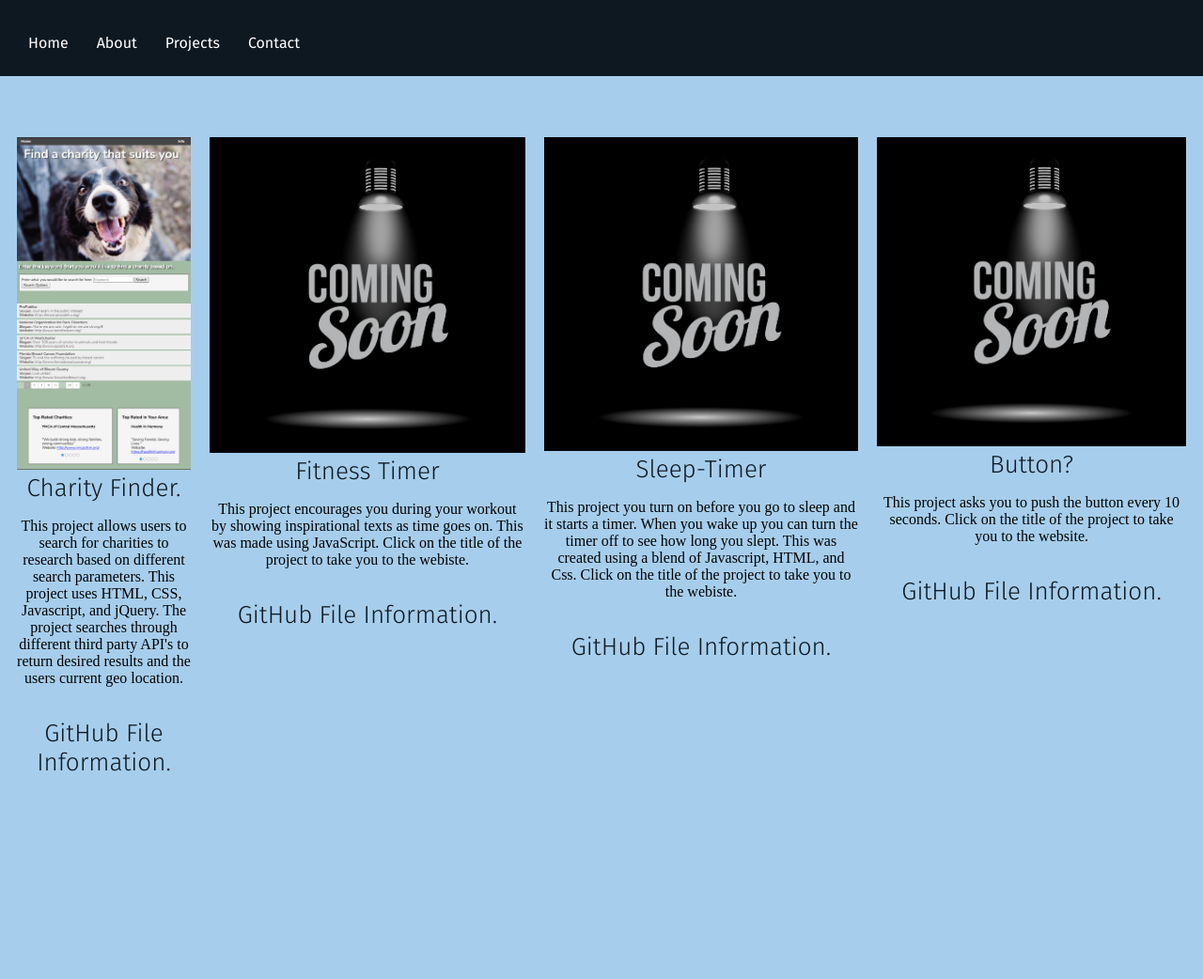
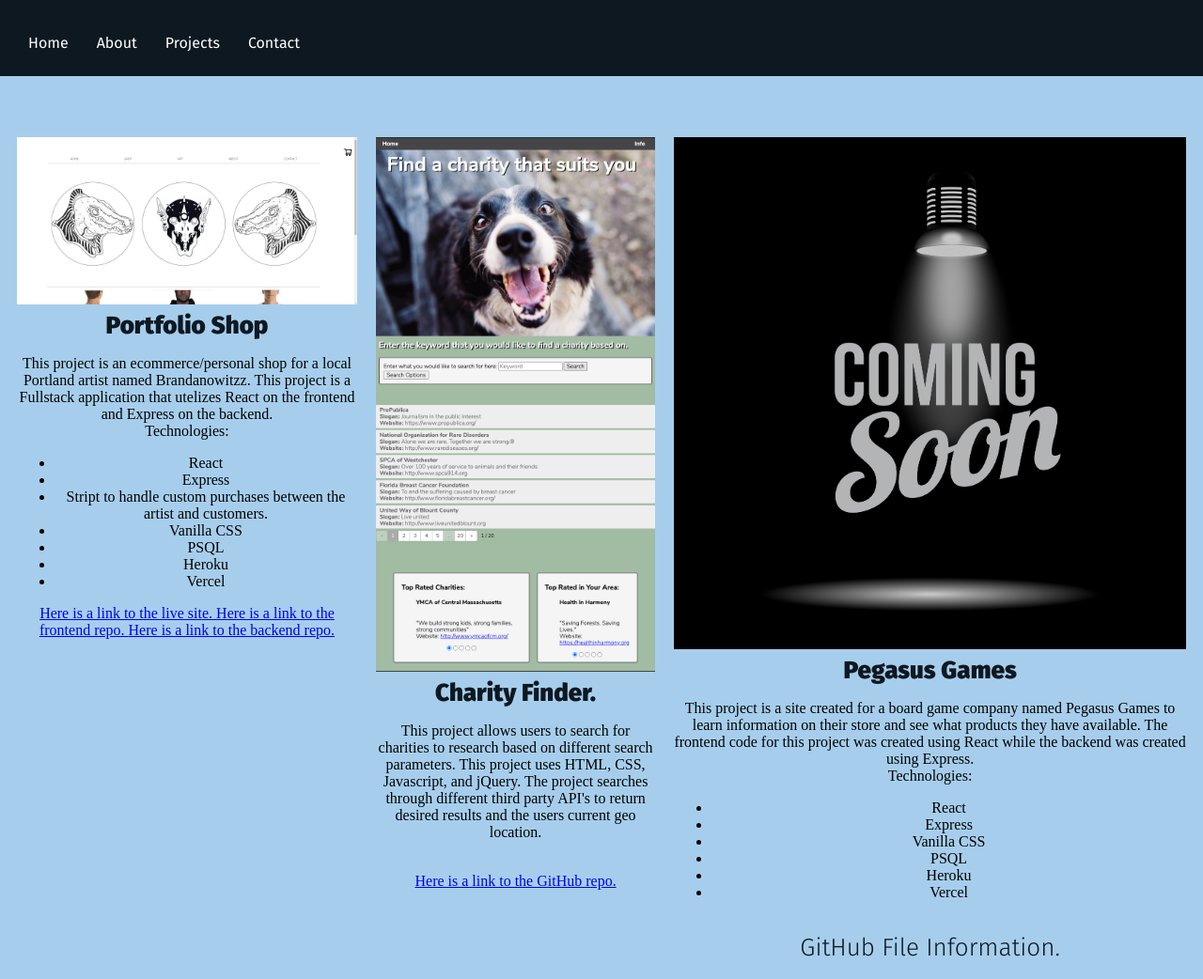
Before and after one commit to king-sawyer/Revised-Portfolio, a plain HTML site: page projects.html in a window 1280 px wide. Shown: the whole page at 94% size. Before the commit the page ends 845 px from the top, so only its background shows below. Drawn offline with Linux system fonts and the light colour scheme.

Commit message:
modified projects page

```diff
--- a/projects.html
+++ b/projects.html
@@ -1,84 +1,139 @@
 <!DOCTYPE html>
 <html lang="en">
   <head>
-	<meta charset="utf-8">
-	<meta name="viewport" content="width=device-width">
+    <meta charset="utf-8" />
+    <meta name="viewport" content="width=device-width" />
     <title>Sawyer King</title>
-
 
     <!-- link to fonts -->
 
-     <link href="https://fonts.googleapis.com/css2?family=Fira+Sans:wght@300;400;900&display=swap" rel="stylesheet">
+    <link
+      href="https://fonts.googleapis.com/css2?family=Fira+Sans:wght@300;400;900&display=swap"
+      rel="stylesheet"
+    />
 
     <link href="style.css" rel="stylesheet" type="text/css" />
   </head>
 
-
   <body>
-
-
     <!-- Header -->
     <header>
-
       <!-- Navigation links -->
       <nav>
-
         <ul class="header-links">
           <li>
-       <a class= "heads " href="index.html "> Home </a>
+            <a class="heads" href="index.html "> Home </a>
           </li>
           <li>
-       <a class= "heads " href="about-me.html "> About</a>
+            <a class="heads" href="about-me.html "> About</a>
           </li>
           <li>
-        <a class= "heads " href="projects.html ">Projects</a>
+            <a class="heads" href="projects.html ">Projects</a>
           </li>
           <li>
-       <a class= "heads " href="contact.html "> Contact</a>
+            <a class="heads" href="contact.html "> Contact</a>
           </li>
         </ul>
       </nav>
-
     </header>
 
+    <article class="project-group">
 
-  <article class ="project-group">
 
-    <div class ="project-item">
-      <img src="ScreenShot.png" alt='project image'>
-      <a class ="contacts-links stand-in" href="https://king-sawyer.github.io/Fake-Project/" target="_blank"> Charity Finder. </a><br>
-      <p> This project allows users to search for charities to research based on different search parameters. This project uses HTML, CSS, Javascript, and jQuery. The project searches through different third party API's to return desired results and the users current geo location. </p> <br>
-      <a class ="contacts-links stand-in" href="https://github.com/king-sawyer/CharityFinder" target="_blank"> GitHub File Information. </a>
+      <div class="project-item">
+        <img src="images/Site.png" alt="project image" />
+        <a
+          class="contacts-links stand-in"
+          href="https://king-sawyer.github.io/Fake-Project/"
+          target="_blank"
+        >
+        <b>Portfolio Shop </b> </a
+        ><br />
+        <p>
+          This project is an ecommerce/personal shop for a local Portland artist named Brandanowitzz.
+          This project is a Fullstack application that utelizes React on the frontend and Express on the backend.
+          <br />
+          Technologies:
+          <ul>
+            <li class="projectLi">React</li>
+            <li class="projectLi">Express</li>
+            <li class="projectLi">Stript to handle custom purchases between the artist and customers.</li>
+            <li class="projectLi">Vanilla CSS</li>
+            <li class="projectLi">PSQL</li>
+            <li class="projectLi">Heroku</li>
+            <li class="projectLi">Vercel</li>
+          </ul>
+          <a href="https://second-capstone.king-sawyer.vercel.app/" target="_blank">Here is a link to the live site. </a>
+          <a href="https://github.com/king-sawyer/Art-Portfolio-Frontend" target="_blank">Here is a link to the frontend repo. </a>
+          <a href="https://github.com/king-sawyer/Art-Portfolio-Backend" target="_blank">Here is a link to the backend repo. </a>
+        </p>
+        <br />
 
       </div>
 
 
+      <div class="project-item">
+        <img src="ScreenShot.png" alt="project image" />
+        <a
+          class="contacts-links stand-in"
+          href="https://king-sawyer.github.io/Fake-Project/"
+          target="_blank"
+        >
+         <b> Charity Finder.</b> </a
+        ><br />
+        <p>
+          This project allows users to search for charities to research based on
+          different search parameters. This project uses HTML, CSS, Javascript,
+          and jQuery. The project searches through different third party API's
+          to return desired results and the users current geo location.
+        </p>
+        <br />
+        <a
 
-     <div class ="project-item">
-      <img src="images/coming-soon-1.png" alt='project image'>
-      <a class ="contacts-links stand-in" href="https://king-sawyer.github.io/Fake-Project/" target="_blank"> Fitness Timer </a><br>
-      <p> This project encourages you during your workout by showing inspirational texts as time goes on. This was made using JavaScript. Click on the title of the project to take you to the webiste.</p><br>
-      <a class ="contacts-links stand-in" href="https://github.com/king-sawyer/Fake-Project" target="_blank"> GitHub File Information. </a>
+          href="https://github.com/king-sawyer/CharityFinder"
+          target="_blank"
+        >
+          Here is a link to the GitHub repo.
+        </a>
       </div>
 
 
 
-     <div class ="project-item">
-      <img src="images/coming-soon-1.png" alt='project image'>
-      <a class ="contacts-links stand-in" href="https://king-sawyer.github.io/Fake-Project/" target="_blank"> Sleep-Timer </a><br>
-      <p> This project you turn on before you go to sleep and it starts a timer. When you wake up you can turn the timer off to see how long you slept. This was created using a blend of Javascript, HTML, and Css. Click on the title of the project to take you to the webiste. </p> <br>
-      <a class ="contacts-links stand-in" href="https://github.com/king-sawyer/Fake-Project" target="_blank"> GitHub File Information. </a>
+      <div class="project-item">
+        <img src="images/coming-soon-1.png" alt="project image" />
+        <a
+          class="contacts-links stand-in"
+          href="https://king-sawyer.github.io/Fake-Project/"
+          target="_blank"
+        >
+          <b>Pegasus Games</b> </a
+        ><br />
+        <p>
+          This project is a site created for a board game company named Pegasus Games to learn information on their store and see what products they have available.
+          The frontend code for this project was created using React while the backend was created using Express.
+
+          <br />
+          Technologies:
+          <ul>
+            <li class="projectLi">React</li>
+            <li class="projectLi">Express</li>
+            <li class="projectLi">Vanilla CSS</li>
+            <li class="projectLi">PSQL</li>
+            <li class="projectLi">Heroku</li>
+            <li class="projectLi">Vercel</li>
+          </ul>
+        </p>
+        <br />
+        <a
+          class="contacts-links stand-in"
+          href="https://github.com/king-sawyer/Fake-Project"
+          target="_blank"
+        >
+          GitHub File Information.
+        </a>
       </div>
 
 
-
-     <div class ="project-item">
-      <img src="images/coming-soon-1.png" alt='project image'>
-      <a class ="contacts-links stand-in" href="https://king-sawyer.github.io/Fake-Project/" target="_blank"> Button? </a><br>
-      <p> This project asks you to push the button every 10 seconds. Click on the title of the project to take you to the website.</p><br>
-      <a class ="contacts-links stand-in" href="https://github.com/king-sawyer/Fake-Project" target="_blank"> GitHub File Information. </a>
-    </div>
-
     </article>
-
   </body>
+</html>
```
Also changed, not shown: images/Site.png (added), 1 other file. Lines whose indentation alone changed are shown as unchanged.
